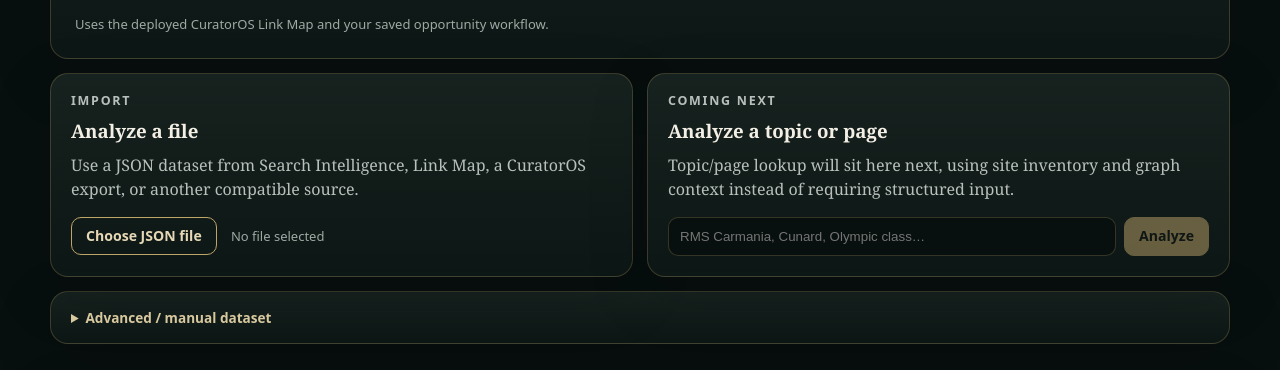
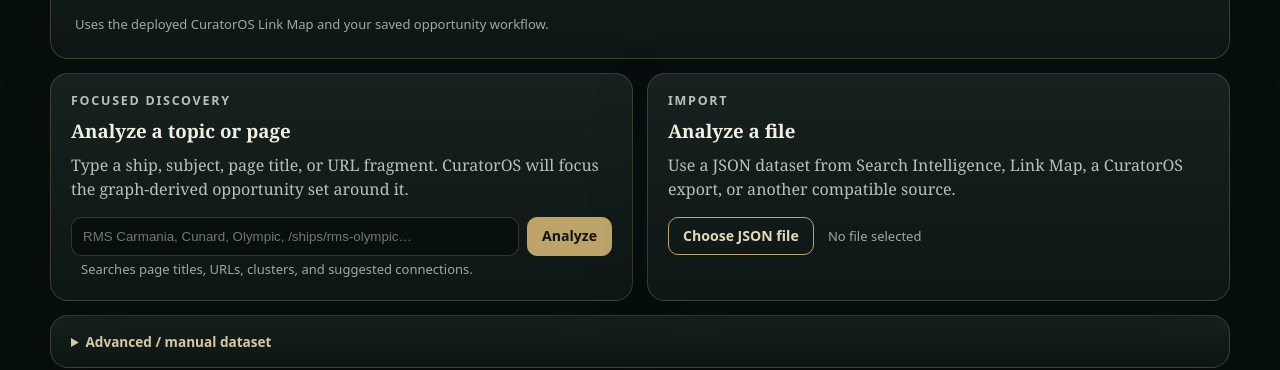
Before and after one commit to jaredmberger/content-opportunity, a website: page public/index.html in a window 1280 px wide. Shown: the part 432-802 px from the top of the page. Drawn offline with Linux system fonts and the light colour scheme; no server answers.

Commit message:
Enable topic and page-focused opportunity lookup

```diff
--- a/public/index.html
+++ b/public/index.html
@@ -34,19 +34,20 @@
 
     <section class="input-grid">
       <section class="panel input-card">
+        <p class="eyebrow">Focused Discovery</p>
+        <h3>Analyze a topic or page</h3>
+        <p>Type a ship, subject, page title, or URL fragment. CuratorOS will focus the graph-derived opportunity set around it.</p>
+        <div class="topic-preview"><input id="topicInput" type="search" placeholder="RMS Carmania, Cunard, Olympic, /ships/rms-olympic…" /><button id="analyzeTopic">Analyze</button></div>
+        <span class="file-name" id="topicMeta">Searches page titles, URLs, clusters, and suggested connections.</span>
+      </section>
+
+      <section class="panel input-card">
         <p class="eyebrow">Import</p>
         <h3>Analyze a file</h3>
         <p>Use a JSON dataset from Search Intelligence, Link Map, a CuratorOS export, or another compatible source.</p>
         <input id="fileInput" type="file" accept="application/json,.json" hidden />
         <button id="chooseFile" class="secondary">Choose JSON file</button>
         <span class="file-name" id="fileName">No file selected</span>
-      </section>
-
-      <section class="panel input-card">
-        <p class="eyebrow">Coming Next</p>
-        <h3>Analyze a topic or page</h3>
-        <p>Topic/page lookup will sit here next, using site inventory and graph context instead of requiring structured input.</p>
-        <div class="topic-preview"><input type="text" placeholder="RMS Carmania, Cunard, Olympic class…" disabled /><button disabled>Analyze</button></div>
       </section>
     </section>
 
```
